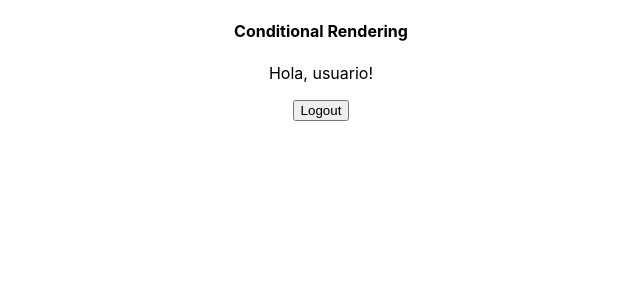
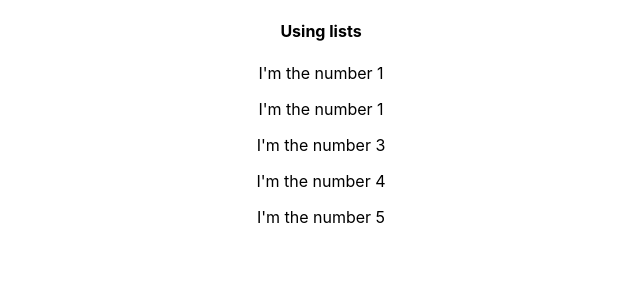
Before and after one commit to luisovando/react-demo, a React (Create React App) app: page / in a window 1280 px wide. Shown: the top 300 px of the page, without its empty margins (319-959 px from the left). Built offline with nearby package versions, Linux system fonts and the light colour scheme.

Commit message:
Conditional rendering: Array items
Signed-off-by: Luis Ovando <isc.luisovando@gmail.com>

```diff
--- a/src/App.js
+++ b/src/App.js
@@ -1,10 +1,14 @@
 import './App.css';
-import ConditionalSection from './sections/conditional';
 
 function App () {
+  const numberList = [1,1,3,4,5]
+
   return (
     <div className="App">
-      <ConditionalSection />
+      <h4>Using lists</h4>
+      {numberList.map((number, index) => {
+        return <p key={index}>I'm the number {number}</p>
+      })}
     </div>
   );
 }
--- a/src/sections/conditional.js
+++ /dev/null
@@ -1,33 +0,0 @@
-import React, {Component} from 'react';
-
-class LoginButton extends Component {
-  render () {
-    return <button>Sign in</button>;
-  }
-}
-
-class LogoutButton extends Component {
-  render () {
-    return (
-        <div>
-            <p>Hola, usuario!</p>
-            <button>Logout</button>
-        </div>
-    )
-  }
-}
-export default class ConditionalSection extends Component {
-  constructor () {
-    super ();
-    this.state = {isUserLogged: true};
-  }
-
-  render () {
-    return (
-      <div>
-        <h4>Conditional Rendering</h4>
-        {this.state.isUserLogged ? <LogoutButton /> : <LoginButton /> }
-      </div>
-    );
-  }
-}
```
